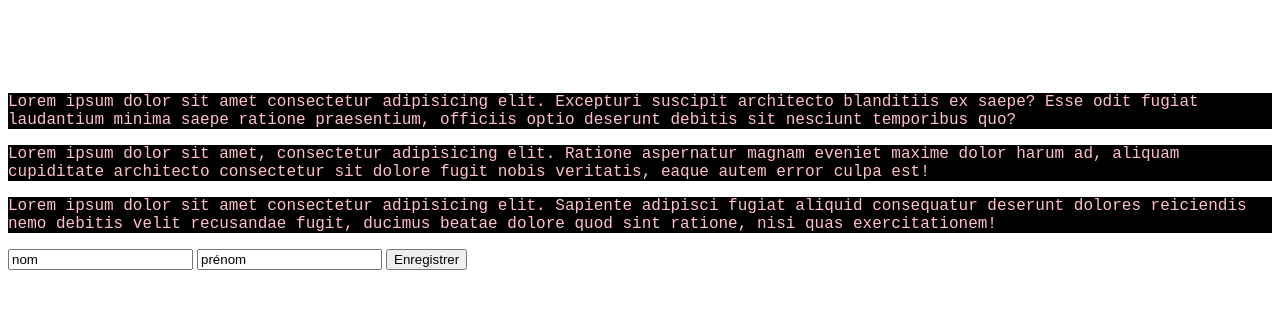
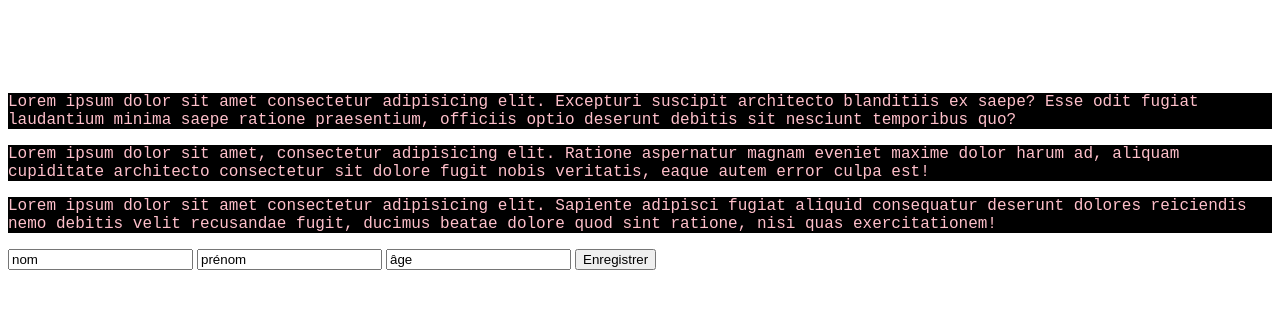
Before and after one commit to victoriapaquet/victoria, a plain HTML site: page index.html in a window 1280 px wide. Shown: the part 137-446 px from the top of the page. Drawn offline with Linux system fonts and the light colour scheme.

Commit message:
ajout input age

```diff
--- a/index.html
+++ b/index.html
@@ -16,6 +16,7 @@
             <label for="GET-name"></label>
             <input id="GET-name" type="text" name="name" value="nom">
             <input id="GET-name" type="text" name="name" value="prénom">
+            <input id="GET-name" type="text" name="name" value="âge">
             <input type="submit" value="Enregistrer">
           </form>
 
```
